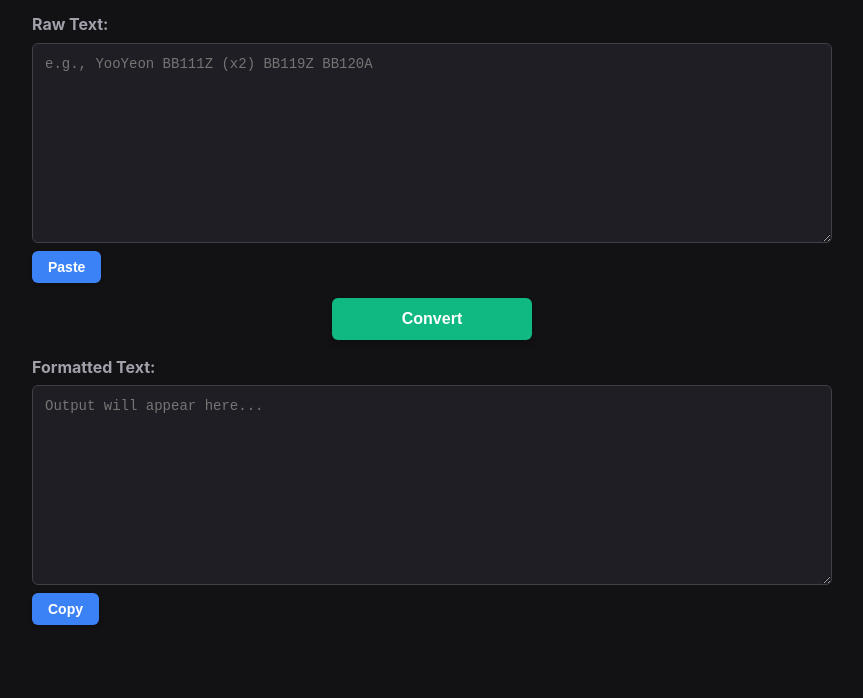
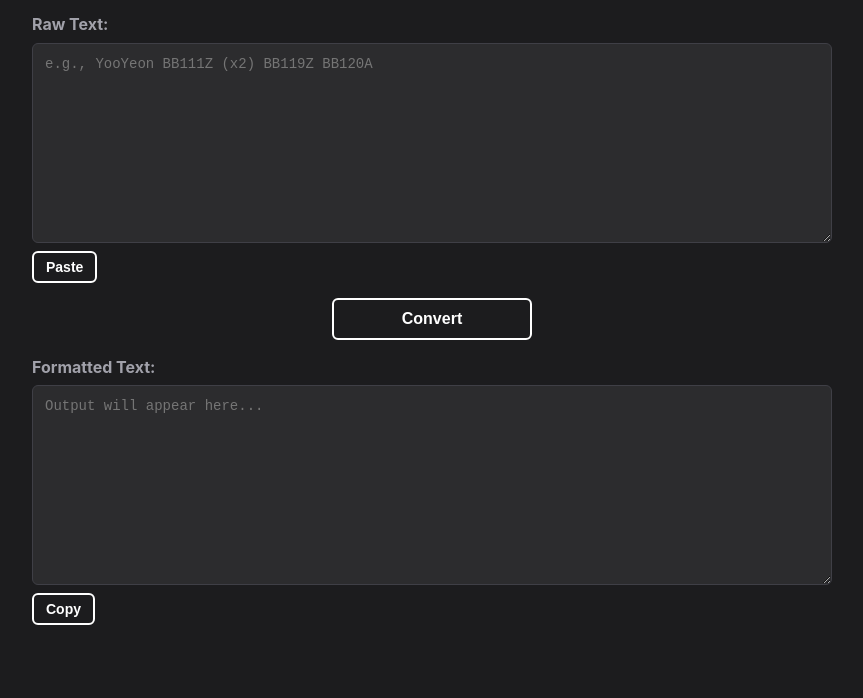
Before and after one commit to zhwpooh/triples, a plain HTML site: page index.html in a window 1280 px wide. Shown: the part 102-800 px from the top of the page, without its empty margins (208-1071 px from the left). Drawn offline with Linux system fonts and the light colour scheme.

Commit message:
Update index.html darkmode v2

```diff
--- a/index.html
+++ b/index.html
@@ -5,11 +5,11 @@
     <meta name="viewport" content="width=device-width, initial-scale=1.0">
     <title>tripleS Objekt Formatter</title>
     <style>
-        /* Dark Mode Colors & Styling */
+        /* New Background Color & Styling */
         body {
             font-family: -apple-system, BlinkMacSystemFont, "Segoe UI", Roboto, Helvetica, Arial, sans-serif;
-            background-color: #121214; /* Deep dark slate background */
-            color: #e2e8f0;            /* Soft white/gray text */
+            background-color: #1c1c1e; /* Color from your image */
+            color: #e2e8f0;
             max-width: 800px;
             margin: 0 auto;
             padding: 20px;
@@ -17,8 +17,7 @@
         }
         h1 {
             text-align: center;
-            color: #ff79c6;            /* Soft neon pink accent for tripleS */
-            text-shadow: 0 0 10px rgba(255, 121, 198, 0.2);
+            color: #ffffff; /* White title */
         }
         .container {
             display: flex;
@@ -32,15 +31,15 @@
         label {
             font-weight: bold;
             margin-bottom: 5px;
-            color: #a1a1aa;            /* Soft gray label text */
+            color: #a1a1aa;
         }
         textarea {
             width: 100%;
             height: 200px;
             padding: 12px;
-            background-color: #1e1e24; /* Dark gray textarea box */
-            color: #f4f4f5;            /* Off-white input text */
-            border: 1px solid #3f3f46; /* Subtle border */
+            background-color: #2c2c2e; /* Slightly lighter than background */
+            color: #f4f4f5;
+            border: 1px solid #3f3f46;
             border-radius: 6px;
             font-size: 14px;
             font-family: monospace;
@@ -50,50 +49,39 @@
         }
         textarea:focus {
             outline: none;
-            border-color: #ff79c6;     /* Pink glow when clicked */
-            box-shadow: 0 0 8px rgba(255, 121, 198, 0.3);
+            border-color: #ffffff; /* White glow when selected */
+            box-shadow: 0 0 8px rgba(255, 255, 255, 0.2);
         }
-        /* Style for the big convert button */
-        .convert-btn {
-            background-color: #10b981; /* Vibrant emerald green */
-            color: white;
-            border: none;
-            padding: 12px 20px;
+
+        /* --- Updated Button Styles --- */
+        .hollow-btn {
+            background-color: transparent; /* Hollow background */
+            color: white;                   /* White text */
+            border: 2px solid white;        /* White border */
+            padding: 10px 20px;
             font-size: 16px;
             font-weight: bold;
             border-radius: 6px;
             cursor: pointer;
-            transition: background-color 0.2s, transform 0.1s;
+            transition: background-color 0.2s, color 0.2s; /* Smooth transition for hover */
+            text-align: center;
+        }
+        /* Hover effect: Fills the button */
+        .hollow-btn:hover {
+            background-color: white; /* Fill with white */
+            color: #1c1c1e;          /* Text becomes the background color */
+        }
+
+        /* Applying the style to all buttons */
+        .convert-btn {
             align-self: center;
             width: 200px;
-            box-shadow: 0 4px 6px rgba(0, 0, 0, 0.2);
         }
-        .convert-btn:hover {
-            background-color: #059669;
-        }
-        .convert-btn:active {
-            transform: scale(0.98);
-        }
-        /* Style for the smaller paste and copy buttons */
         .action-btn {
-            background-color: #3b82f6; /* Modern electric blue */
-            color: white;
-            border: none;
-            padding: 8px 16px;
-            font-size: 14px;
-            font-weight: bold;
-            border-radius: 6px;
-            cursor: pointer;
-            transition: background-color 0.2s, transform 0.1s;
             margin-top: 8px;
             align-self: flex-start;
-            box-shadow: 0 2px 4px rgba(0, 0, 0, 0.2);
-        }
-        .action-btn:hover {
-            background-color: #2563eb;
-        }
-        .action-btn:active {
-            transform: scale(0.98);
+            font-size: 14px; /* Making copy/paste buttons slightly smaller */
+            padding: 6px 12px;
         }
     </style>
 </head>
@@ -106,16 +94,16 @@
         <div class="box">
             <label for="input">Raw Text:</label>
             <textarea id="input" placeholder="e.g., YooYeon BB111Z (x2) BB119Z BB120A"></textarea>
-            <button class="action-btn" onclick="pasteText()">Paste</button>
+            <button class="hollow-btn action-btn" onclick="pasteText()">Paste</button>
         </div>
 
-        <button class="convert-btn" onclick="convertText()">Convert</button>
+        <button class="hollow-btn convert-btn" onclick="convertText()">Convert</button>
 
         <!-- Output Box -->
         <div class="box">
             <label for="output">Formatted Text:</label>
             <textarea id="output" readonly placeholder="Output will appear here..."></textarea>
-            <button id="copyBtn" class="action-btn" onclick="copyText()">Copy</button>
+            <button id="copyBtn" class="hollow-btn action-btn" onclick="copyText()">Copy</button>
         </div>
     </div>
 
@@ -146,12 +134,17 @@
                 await navigator.clipboard.writeText(outputText);
 
                 const copyBtn = document.getElementById("copyBtn");
+                const originalText = copyBtn.innerText;
                 copyBtn.innerText = "Copied!";
-                copyBtn.style.backgroundColor = "#10b981"; // turns emerald green on success
+
+                // Temporarily change style to give feedback
+                copyBtn.style.backgroundColor = "white";
+                copyBtn.style.color = "#1c1c1e";
 
                 setTimeout(() => {
-                    copyBtn.innerText = "Copy";
-                    copyBtn.style.backgroundColor = "#3b82f6"; // reverts to blue
+                    copyBtn.innerText = originalText;
+                    copyBtn.style.backgroundColor = "transparent"; // Revert to hollow
+                    copyBtn.style.color = "white";               // Revert to white text
                 }, 2000);
             } catch (err) {
                 alert('Failed to copy text.');
```
